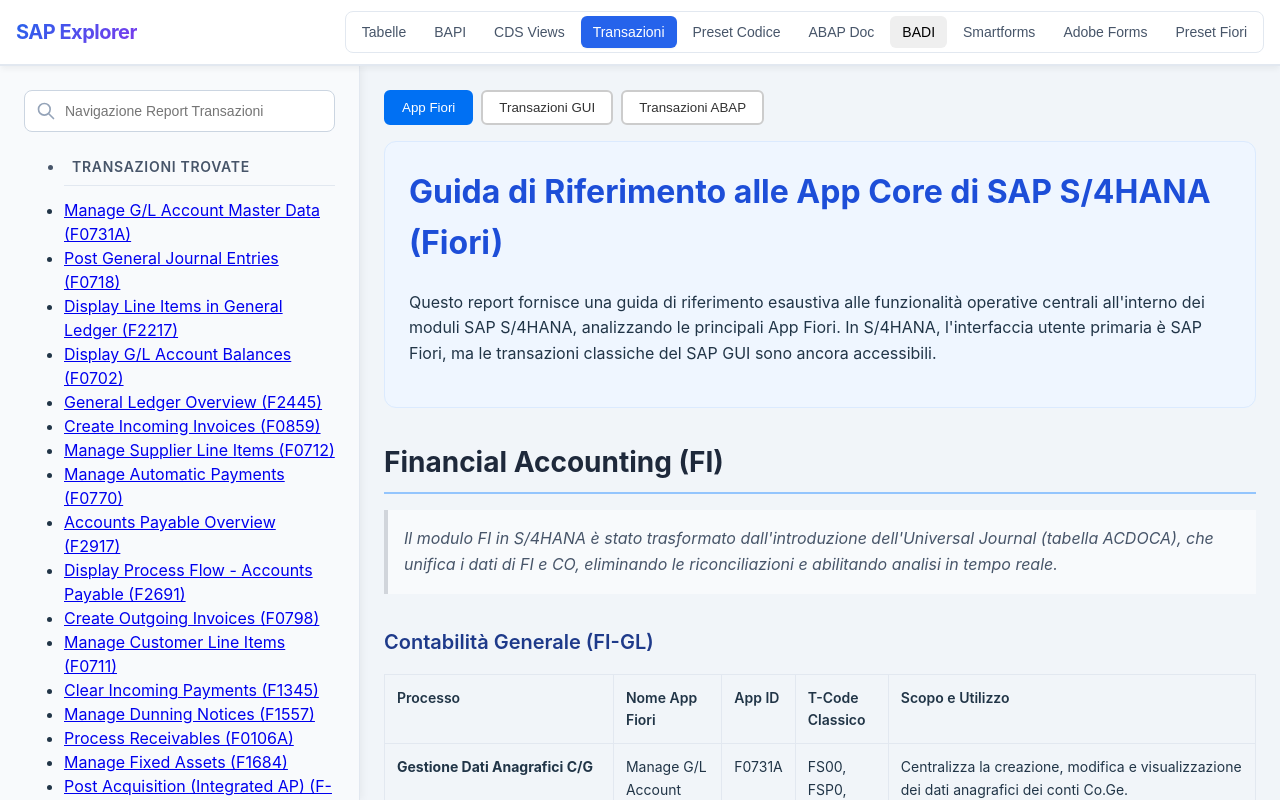
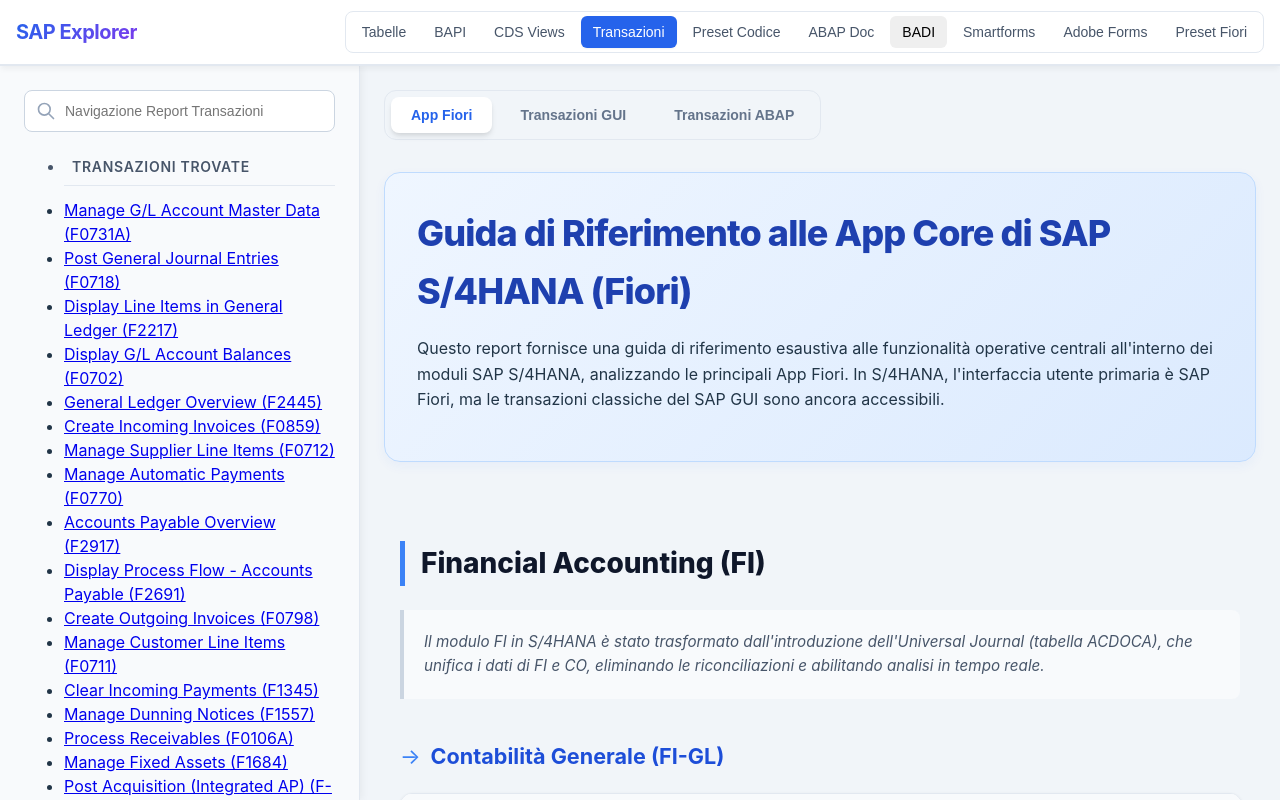
Before and after one commit to nicolamaraschi/join-abap, a React (Vite) app: page / in a window 1280 px wide. Both pictures are taken after a click on the button "Transazioni". Built offline with nearby package versions, Linux system fonts and the light colour scheme; the HTML template or start-up script is replaced by a standard one.

Commit message:
feat: Introduce transaction sub-mode navigation and improve indexed content UI with a sticky search bar and enhanced table of contents scrolling.

```diff
--- a/src/App.css
+++ b/src/App.css
@@ -274,78 +274,153 @@
   background-color: #dbeafe; /* blue-100 */
 }
 
-/* Stili per la Vista Report/Transazioni */
+/* Stili per la Vista Report/Transazioni - Premium Update */
+.details-view .view-selector {
+  display: flex;
+  gap: 0.5rem;
+  background-color: #f1f5f9;
+  padding: 0.375rem;
+  border-radius: 0.75rem;
+  margin-bottom: 2rem;
+  border: 1px solid #e2e8f0;
+  width: fit-content;
+}
+
+.details-view .view-selector button {
+  padding: 0.625rem 1.25rem;
+  font-size: 0.875rem;
+  font-weight: 600;
+  color: #64748b;
+  background: transparent;
+  border: none;
+  border-radius: 0.5rem;
+  cursor: pointer;
+  transition: all 0.25s cubic-bezier(0.4, 0, 0.2, 1);
+  white-space: nowrap;
+}
+
+.details-view .view-selector button.active {
+  background-color: #ffffff;
+  color: #2563eb;
+  box-shadow: 0 4px 6px -1px rgba(0, 0, 0, 0.1), 0 2px 4px -1px rgba(0, 0, 0, 0.06);
+}
+
 .report-content {
   max-width: 100%;
 }
+
 .report-introduction {
-  background-color: #eff6ff;
-  border: 1px solid #dbeafe;
-  padding: 1.5rem;
-  border-radius: 0.75rem;
-  margin-bottom: 2rem;
+  background: linear-gradient(135deg, #eff6ff 0%, #dbeafe 100%);
+  border: 1px solid #bfdbfe;
+  padding: 2rem;
+  border-radius: 1rem;
+  margin-bottom: 2.5rem;
+  box-shadow: 0 4px 12px rgba(37, 99, 235, 0.05);
 }
+
 .report-introduction h1 {
-  font-size: 2rem;
-  color: #1d4ed8;
+  font-size: 2.25rem;
+  font-weight: 800;
+  color: #1e40af;
   margin-top: 0;
+  margin-bottom: 1rem;
+  letter-spacing: -0.025em;
 }
+
 .module-section {
-  margin-bottom: 2.5rem;
+  margin-bottom: 4rem;
+  padding: 1rem;
+  transition: background-color 0.3s ease;
+  border-radius: 12px;
 }
+
 .module-section > h2 {
   font-size: 1.75rem;
-  font-weight: 700;
-  color: #1e293b;
-  border-bottom: 2px solid #93c5fd;
-  padding-bottom: 0.5rem;
-  margin-bottom: 1rem;
+  font-weight: 800;
+  color: #0f172a;
+  border-left: 5px solid #3b82f6;
+  padding-left: 1rem;
+  margin-bottom: 1.5rem;
 }
+
 .module-context {
   font-style: italic;
   color: #475569;
   background-color: #f8fafc;
-  border-left: 4px solid #d1d5db;
-  padding: 1rem;
-  margin-bottom: 1.5rem;
+  border-left: 4px solid #cbd5e1;
+  padding: 1.25rem;
+  margin-bottom: 2rem;
+  border-radius: 0 8px 8px 0;
+  font-size: 0.95rem;
+  line-height: 1.6;
 }
+
 .submodule-section > h3 {
-  font-size: 1.25rem;
-  font-weight: 600;
-  color: #1e3a8a;
-  margin-top: 2rem;
-  margin-bottom: 1rem;
+  font-size: 1.35rem;
+  font-weight: 700;
+  color: #1d4ed8;
+  margin-top: 2.5rem;
+  margin-bottom: 1.25rem;
+  display: flex;
+  align-items: center;
+  gap: 10px;
 }
+
+.submodule-section > h3::before {
+  content: '→';
+  color: #3b82f6;
+  font-weight: 400;
+}
+
 .table-container {
   overflow-x: auto;
   width: 100%;
+  border-radius: 12px;
+  box-shadow: 0 1px 3px rgba(0,0,0,0.1);
+  border: 1px solid #e2e8f0;
 }
+
 .report-content table {
   width: 100%;
-  min-width: 600px;
-  border-collapse: collapse;
-  margin-bottom: 2rem;
-  font-size: 0.875rem;
+  min-width: 700px;
+  border-collapse: separate;
+  border-spacing: 0;
+  background-color: white;
 }
+
 .report-content th, .report-content td {
-  border: 1px solid #e2e8f0;
-  padding: 0.75rem;
+  padding: 1rem;
   text-align: left;
-  vertical-align: top;
+  border-bottom: 1px solid #f1f5f9;
 }
+
 .report-content th {
-  background-color: #f1f5f9;
+  background-color: #f8fafc;
+  font-weight: 700;
+  color: #475569;
+  text-transform: uppercase;
+  font-size: 0.75rem;
+  letter-spacing: 0.05em;
+  border-bottom: 2px solid #e2e8f0;
+}
+
+.report-content tr:last-child td {
+  border-bottom: none;
+}
+
+.report-content tr {
+  transition: all 0.2s ease;
+}
+
+.report-content tr:hover {
+  background-color: #f0f7ff !important;
+}
+
+.report-content td strong {
+  color: #2563eb;
   font-weight: 600;
 }
-.report-content tr:nth-child(even) {
-  background-color: #f8fafc;
-}
-.report-content td:first-child {
-  min-width: 200px;
-}
-.report-content td:last-child {
-  min-width: 300px;
-}
+
 
 /* Media Queries per Responsive Design */
 @media (max-width: 1024px) {
--- a/src/App.jsx
+++ b/src/App.jsx
@@ -114,6 +114,26 @@
     const [searchTerm, setSearchTerm] = useState('');
     const [selectedSubgroup, setSelectedSubgroup] = useState('All');
     const [cdsSubMode, setCdsSubMode] = useState('docs');
+    const [transactionSubMode, setTransactionSubMode] = useState('fiori');
+
+    const handleTransactionSelect = (tx) => {
+        if (!tx) return;
+        setTransactionSubMode(tx.transactionDetails.type);
+        // Piccolo delay per permettere al DOM di aggiornarsi se il tab cambia
+        setTimeout(() => {
+            const element = document.getElementById(`section-${tx.transactionDetails.type}-${tx.originalModuleId}`);
+            if (element) {
+                element.scrollIntoView({ behavior: 'smooth', block: 'start' });
+                // Opzionale: aggiungi un feedback visivo (flash) alla sezione
+                element.style.transition = 'background-color 0.5s';
+                const originalBg = element.style.backgroundColor;
+                element.style.backgroundColor = '#f0f9ff';
+                setTimeout(() => {
+                    element.style.backgroundColor = originalBg;
+                }, 1000);
+            }
+        }, 100);
+    };
 
     const {
         tableData,
@@ -462,6 +482,7 @@
                     cdsSubMode={cdsSubMode}
                     onCdsSubModeChange={setCdsSubMode}
                     onSelectItem={setSelectedItemName}
+                    onTransactionSelect={handleTransactionSelect}
                     selectedItemName={selectedItemName}
                 />
                 <MainContent
@@ -479,8 +500,10 @@
                     selectedAdobeform={selectedAdobeform}
                     transactionData={staticTransactionData}
                     allTables={tableData.all}
+                    onSelectTable={handleTableSelect}
                     cdsSubMode={cdsSubMode}
-                    onSelectTable={handleTableSelect}
+                    transactionSubMode={transactionSubMode}
+                    setTransactionSubMode={setTransactionSubMode}
                 />
             </div>
         </div>
--- a/src/components/AbapCode.jsx
+++ b/src/components/AbapCode.jsx
@@ -224,20 +224,21 @@
     position: 'absolute',
     top: '12px',
     right: '12px',
-    backgroundColor: copied ? '#059669' : '#1e293b',
+    backgroundColor: copied ? '#059669' : 'rgba(30, 41, 59, 0.8)',
     color: '#fff',
-    border: '1px solid #475569',
+    border: '1px solid rgba(71, 85, 105, 0.5)',
     borderRadius: '6px',
-    padding: '8px 12px',
+    padding: '6px 12px',
     cursor: 'pointer',
-    fontSize: '13px',
-    fontWeight: '500',
+    fontSize: '12px',
+    fontWeight: '600',
     display: 'flex',
     alignItems: 'center',
-    gap: '6px',
+    gap: '8px',
     transition: 'all 0.2s cubic-bezier(0.4, 0, 0.2, 1)',
     zIndex: 10,
-    boxShadow: '0 1px 2px 0 rgba(0, 0, 0, 0.05)'
+    backdropFilter: 'blur(4px)',
+    boxShadow: '0 4px 6px -1px rgba(0, 0, 0, 0.1)'
   };
 
   // Stile del contenitore <pre> per un aspetto professionale (dark theme)
--- a/src/components/MainContent.jsx
+++ b/src/components/MainContent.jsx
@@ -30,6 +30,8 @@
     allTables,
     onSelectTable,
     cdsSubMode, // Aggiunto
+    transactionSubMode,
+    setTransactionSubMode,
 }) => {
     const renderContent = () => {
         switch (viewMode) {
@@ -81,7 +83,7 @@
                     ? <AdobeformDetailsView adobeform={selectedAdobeform} />
                     : <WelcomeView isAdobeformMode={true} onSelectMode={onViewModeSelect} />;
             case 'TRANSACTIONS':
-                return <ReportView data={transactionData} />;
+                return <ReportView data={transactionData} activeView={transactionSubMode} onViewChange={setTransactionSubMode} />;
             default:
                 return <WelcomeView allTables={allTables} onSelectMode={onViewModeSelect} />;
         }
--- a/src/components/ReportView.jsx
+++ b/src/components/ReportView.jsx
@@ -1,8 +1,10 @@
-import React, { useState } from 'react';
+import React from 'react';
 import './ReportView.css';
 
-const ReportView = ({ data }) => {
-    const [view, setView] = useState('fiori'); // 'fiori', 'gui' o 'abap'
+const ReportView = ({ data, activeView = 'fiori', onViewChange }) => {
+
+    const view = activeView;
+    const setView = onViewChange;
 
     // Controllo di sicurezza per assicurarsi che i dati e le loro proprietà esistano
     if (!data || !data.fiori || !data.gui) {
@@ -16,7 +18,7 @@
                 <p>{data.fiori.introduction.content}</p>
             </div>
             {data.fiori.modules.map(module => (
-                <section key={`fiori-${module.id}`} id={`module-section-${module.id}`} className="module-section">
+                <section key={`fiori-${module.id}`} id={`section-fiori-${module.id}`} className="module-section">
                     <h2>{module.name}</h2>
                     <p className="module-context">{module.context}</p>
                     {module.submodules.map(submodule => (
@@ -69,7 +71,7 @@
                 ))}
             </div>
             {data.gui.modules.map(module => (
-                <section key={`gui-${module.id}`} id={`module-section-${module.id}`} className="module-section">
+                <section key={`gui-${module.id}`} id={`section-gui-${module.id}`} className="module-section">
                     <h2>{module.name}</h2>
                     <p className="module-context">{module.introduction}</p>
                      <div className="table-container">
@@ -106,7 +108,7 @@
                 <p>{data.abap.introduction.content}</p>
             </div>
             {data.abap.modules.map(module => (
-                <section key={`abap-${module.id}`} id={`module-section-${module.id}`} className="module-section">
+                <section key={`abap-${module.id}`} id={`section-abap-${module.id}`} className="module-section">
                     <h2>{module.name}</h2>
                     <p className="module-context">{module.introduction}</p>
                     <div className="table-container">
--- a/src/components/Sidebar.jsx
+++ b/src/components/Sidebar.jsx
@@ -31,6 +31,7 @@
   selectedItemName, // Aggiunto
   cdsSubMode, // Aggiunto
   onCdsSubModeChange, // Aggiunto
+  onTransactionSelect, // Aggiunto
 }) => {
   const [isMobileOpen, setIsMobileOpen] = useState(false);
   const [isMobile, setIsMobile] = useState(false);
@@ -102,7 +103,7 @@
       case 'ADOBEFORMS':
         return <AdobeformList adobeforms={adobeforms} onSelectAdobeform={onSelectItem} selectedAdobeform={selectedItemName} />;
       case 'TRANSACTIONS':
-        return <TransactionNavList modules={transactionModules} />;
+        return <TransactionNavList modules={transactionModules} onSelect={onTransactionSelect} />;
       default:
         return null;
     }
```
Also changed, not shown: src/components/IndexedContent.jsx (+146 -86 lines), src/components/MarkdownRenderer.jsx (+6 -2 lines), src/components/TransactionNavList.jsx (+5 -11 lines).
